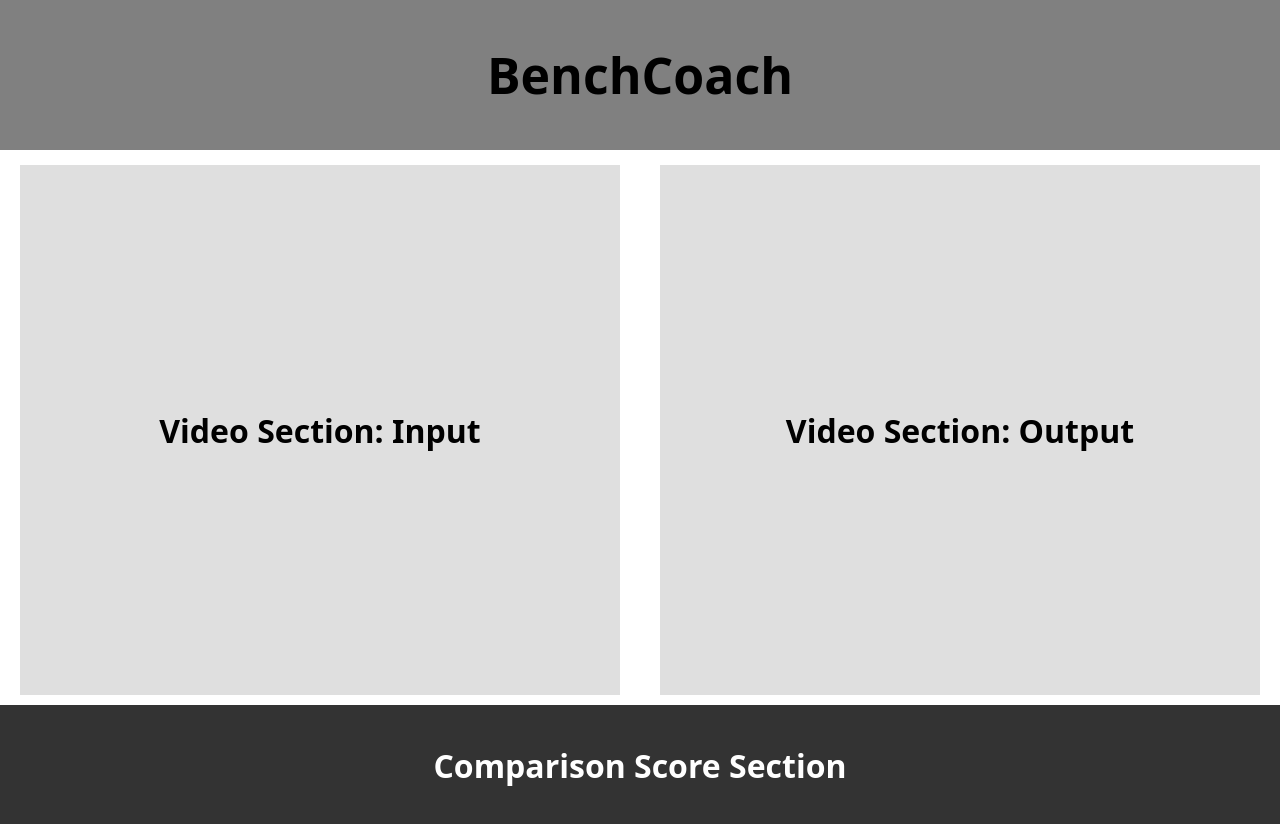
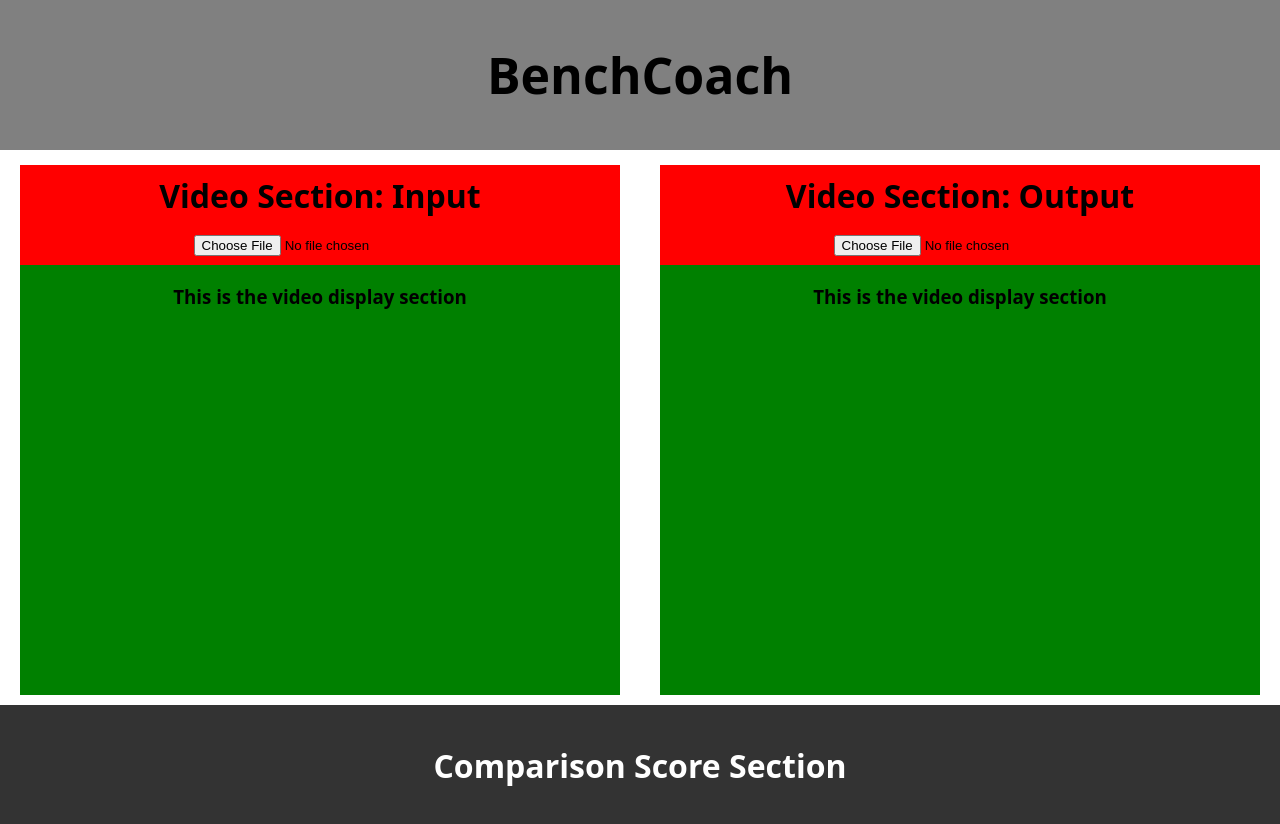
Before and after one commit to jhein1892/3D_pose_modeling, a React (Create React App) app in the folder front/: page / in a window 1280 px wide. Built offline with nearby package versions, Linux system fonts and the light colour scheme.

Commit message:
working on inputting video

```diff
--- a/front/src/components/videoSection.js
+++ b/front/src/components/videoSection.js
@@ -1,4 +1,4 @@
-import React from 'react';
+import React, {useState, useEffect} from 'react';
 import "../styles/Video.sass"
 
 export default function VideoSection({type})
@@ -7,7 +7,13 @@ export default function VideoSection({type})
 
     return (
         <div className="video_wrapper">
-            <h1>Video Section: {type}</h1>
+            <div className="top_section">
+                <h1>Video Section: {type}</h1>
+                <input type="file"/>
+            </div>
+            <div className="video_section">
+                <h3>This is the video display section</h3>
+            </div>
         </div>
     )
 }
--- a/front/src/styles/Video.sass
+++ b/front/src/styles/Video.sass
@@ -3,7 +3,27 @@
     background: #dfdfdf
     height: 100%
     display: flex
+    position: relative
+    flex-direction: column
     align-items: center
     justify-content: center
+
+    .top_section
+        background: red
+        width: 100%
+        height: 100px
+        position: absolute
+        top: 0
+        display: flex
+        flex-direction: column
+        align-items: center
+        justify-content: space-around
+
+    .video_section
+        background: green
+        width: 100%
+        height: calc( 100% - 100px )
+        position: absolute
+        top: 100px
     h1
         margin: 0
```
